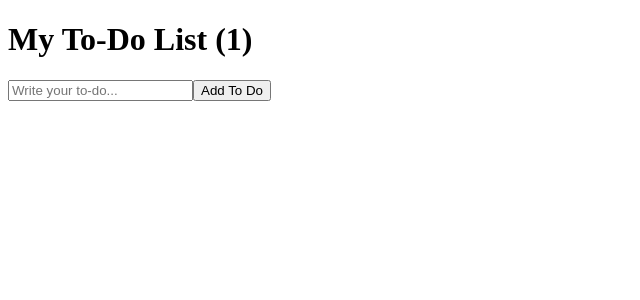
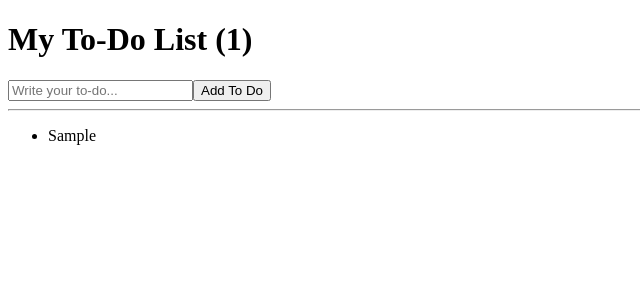
Before and after one commit to chmh0805/react-learn, a React (Create React App) app in the folder react-for-beginners/: page / in a window 1280 px wide. Both pictures are taken after typing "Sample" into the empty fields and a click on the button "Add To Do". Shown: the top 300 px of the page, without its empty margins (0-640 px from the left). Built offline with nearby package versions, Linux system fonts and the light colour scheme.

Commit message:
feat: 2. end to make to-do list (add items to list)

```diff
--- a/react-for-beginners/src/App.js
+++ b/react-for-beginners/src/App.js
@@ -13,8 +13,6 @@ function App() {
 		setToDoList((currentArray) => [toDo, ...currentArray]);
 		setToDo("");
 	};
-	console.log(toDoList);
-
 	return (
 		<div>
 			<h1>My To-Do List ({toDoList.length})</h1>
@@ -27,6 +25,12 @@ function App() {
 				/>
 				<button>Add To Do</button>
 			</form>
+			<hr />
+			<ul>
+				{toDoList.map((toDoItem, idx) => (
+					<li key={idx}>{toDoItem}</li>
+				))}
+			</ul>
 		</div>
 	);
 }
```
